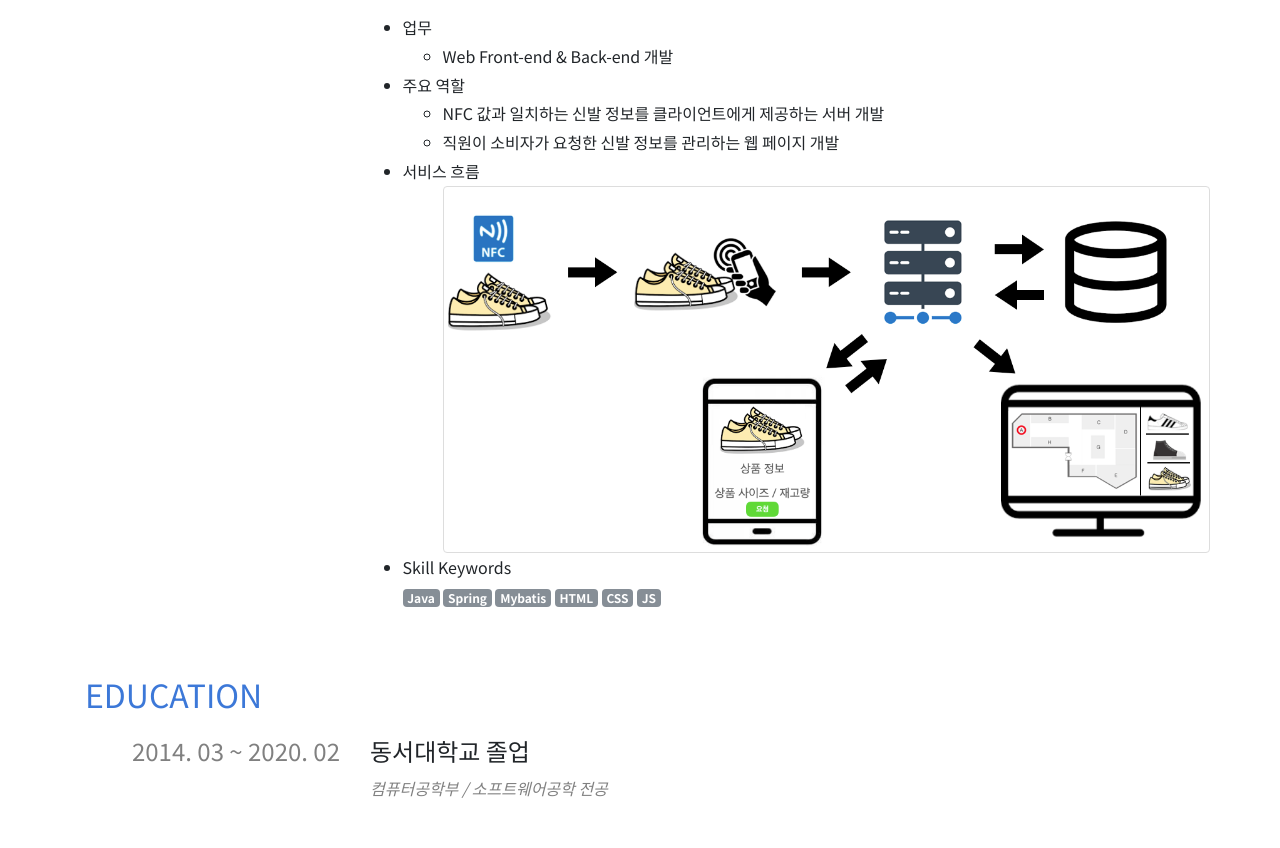
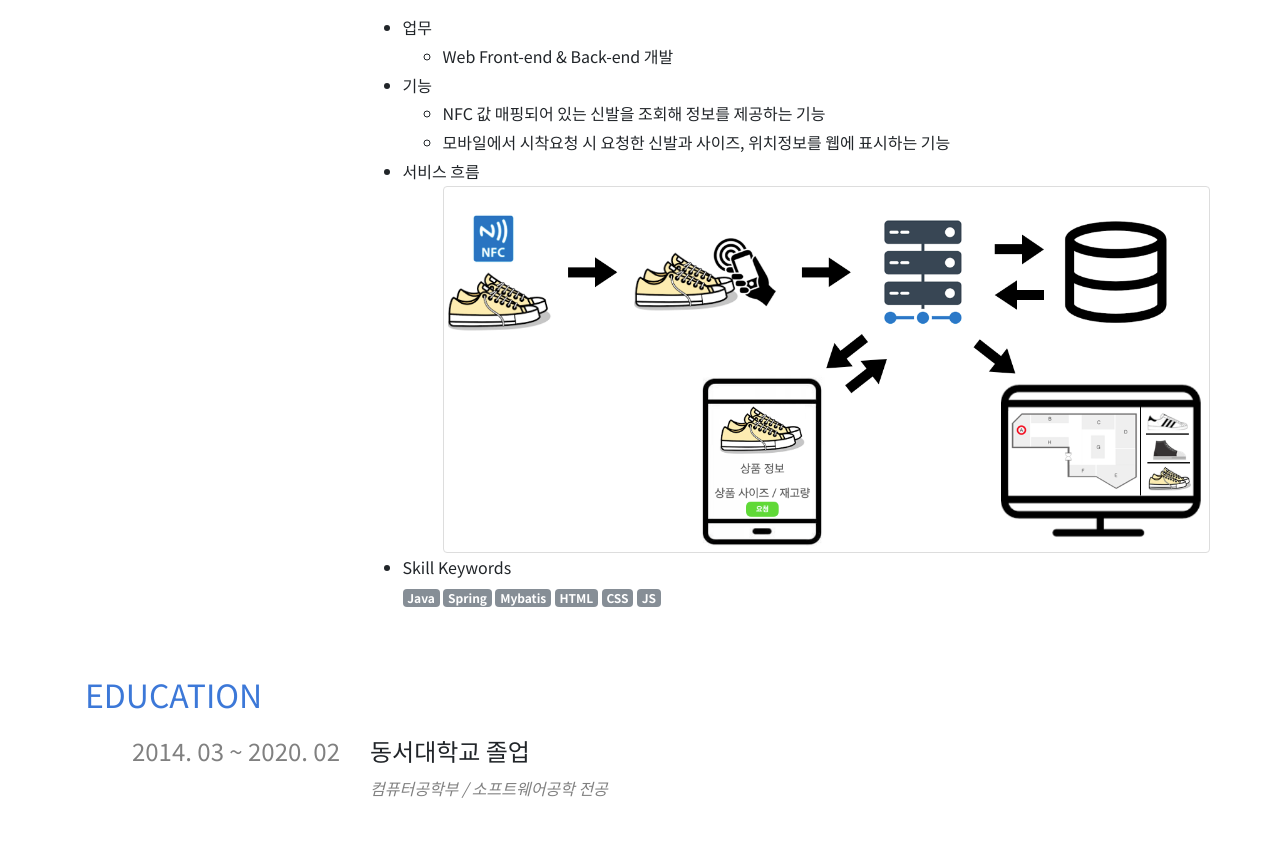
Before and after one commit to 9bini/portfolio, a plain HTML site: page index.html in a window 1280 px wide. Shown: the part 2001-2849 px from the top of the page. Drawn offline with nearby package versions, Linux system fonts and the light colour scheme.

Commit message:
NFC를 활용한 언택트 신발 쇼핑 어플리케이션 프로젝트 내용 수정

```diff
--- a/index.html
+++ b/index.html
@@ -373,10 +373,10 @@
                   </ul>
                 </li>
                 <li>
-                  주요 역할
+                  기능
                   <ul>
-                    <li>NFC 값과 일치하는 신발 정보를 클라이언트에게 제공하는 서버 개발</li>
-                    <li>직원이 소비자가 요청한 신발 정보를 관리하는 웹 페이지 개발</li>
+                    <li>NFC 값 매핑되어 있는 신발을 조회해 정보를 제공하는 기능</li>
+                    <li>모바일에서 시착요청 시 요청한 신발과 사이즈, 위치정보를 웹에 표시하는 기능</li>
                   </ul>
                 </li>
                 <li>
```
